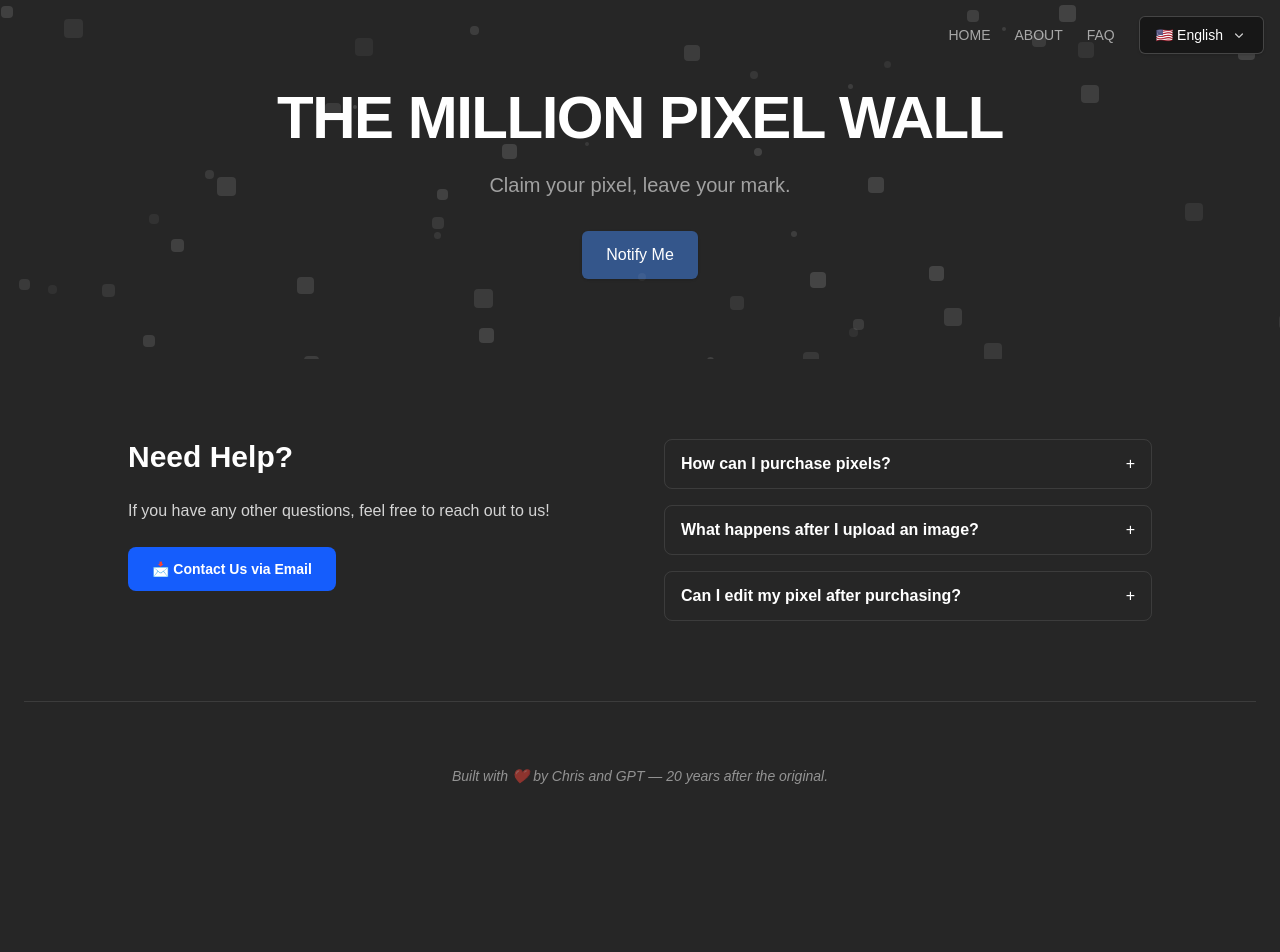
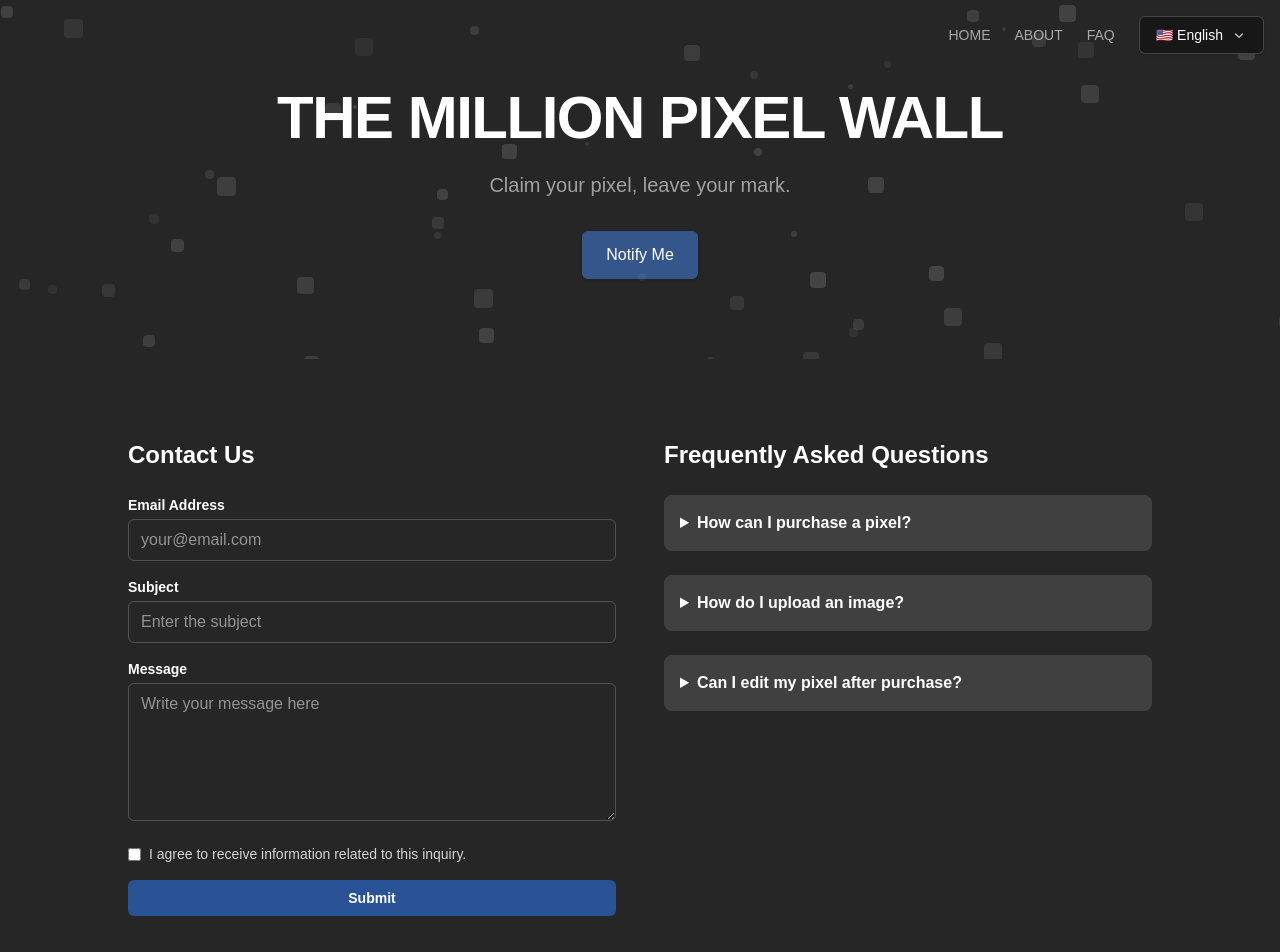
Before and after one commit to lunalism/the-million-pixel-wall, a Next.js app: page /faq in a window 1280 px wide. Shown: the top 952 px of the page. Built offline with nearby package versions, Linux system fonts and the light colour scheme.

Commit message:
✨ Feat(faq): Implement Contact Us form and FAQ accordion with English content

```diff
--- a/app/faq/page.tsx
+++ b/app/faq/page.tsx
@@ -1,28 +1,18 @@
 'use client'
 
+import { useState } from 'react'
 import HeroSection from '@/components/HeroSection'
-import { useState } from 'react'
-import { fetchFaq } from '@/lib/fetchFaq'
 
-export default function FaqPage() {
-  // 아코디언 열림/닫힘 상태 관리
-  const [openIndex, setOpenIndex] = useState<number | null>(null)
+export default function FAQPage() {
+  const [email, setEmail] = useState('')
+  const [subject, setSubject] = useState('')
+  const [message, setMessage] = useState('')
+  const [consent, setConsent] = useState(false)
 
-  // 더미 FAQ (나중에 fetchFaq로 불러오기 가능)
-  const faqs = [
-    {
-      question: 'How can I purchase pixels?',
-      answer: 'Simply click on an empty pixel on the canvas, fill out your details, and complete your purchase!'
-    },
-    {
-      question: 'What happens after I upload an image?',
-      answer: 'Your uploaded image will be displayed on the pixel board, resized automatically to fit your purchased space.'
-    },
-    {
-      question: 'Can I edit my pixel after purchasing?',
-      answer: 'Currently, edits are not supported after purchase. Please double-check your image and information before completing the purchase.'
-    }
-  ]
+  const handleSubmit = () => {
+    if (!consent || !email || !subject || !message) return
+    alert('Your inquiry has been successfully submitted!')
+  }
 
   return (
     <>
@@ -30,43 +20,106 @@ export default function FaqPage() {
       <div className="bg-neutral-800 text-white min-h-screen px-6 py-20">
         <div className="max-w-5xl mx-auto grid grid-cols-1 md:grid-cols-2 gap-12">
 
-          {/* 🔹 왼쪽: 문의 영역 */}
-          <div className="space-y-6">
-            <h2 className="text-3xl font-bold text-white mb-6">Need Help?</h2>
-            <p className="text-white/80 text-base">
-              If you have any other questions, feel free to reach out to us!
-            </p>
-            <a
-              href="mailto:your@email.com"
-              className="inline-block bg-blue-600 hover:bg-blue-700 text-white text-sm font-semibold px-6 py-3 rounded-lg transition"
+          {/* 🔹 Left: Inquiry Form */}
+          <div className="space-y-4">
+            <h2 className="text-2xl font-bold mb-6">Contact Us</h2>
+
+            {/* Email Input */}
+            <div>
+              <label className="block text-sm font-semibold mb-1">Email Address</label>
+              <input
+                type="email"
+                className="w-full px-3 py-2 rounded-md border border-white/20 bg-transparent text-white placeholder-white/50"
+                placeholder="your@email.com"
+                value={email}
+                onChange={(e) => setEmail(e.target.value)}
+              />
+            </div>
+
+            {/* Subject Input */}
+            <div>
+              <label className="block text-sm font-semibold mb-1">Subject</label>
+              <input
+                type="text"
+                className="w-full px-3 py-2 rounded-md border border-white/20 bg-transparent text-white placeholder-white/50"
+                placeholder="Enter the subject"
+                value={subject}
+                onChange={(e) => setSubject(e.target.value)}
+              />
+            </div>
+
+            {/* Message Input */}
+            <div>
+              <label className="block text-sm font-semibold mb-1">Message</label>
+              <textarea
+                rows={5}
+                className="w-full px-3 py-2 rounded-md border border-white/20 bg-transparent text-white placeholder-white/50"
+                placeholder="Write your message here"
+                value={message}
+                onChange={(e) => setMessage(e.target.value)}
+              />
+            </div>
+
+            {/* Consent Checkbox */}
+            <div className="flex items-center gap-2">
+              <input
+                type="checkbox"
+                id="consent"
+                checked={consent}
+                onChange={(e) => setConsent(e.target.checked)}
+                className="accent-blue-500"
+              />
+              <label htmlFor="consent" className="text-sm text-white/80">
+                I agree to receive information related to this inquiry.
+              </label>
+            </div>
+
+            {/* Submit Button */}
+            <button
+              onClick={handleSubmit}
+              disabled={!consent || !email || !subject || !message}
+              className={`w-full py-2 rounded-md text-sm font-semibold transition ${
+                !consent || !email || !subject || !message
+                  ? 'bg-blue-500/50 cursor-not-allowed'
+                  : 'bg-blue-500 hover:bg-blue-600'
+              }`}
             >
-              📩 Contact Us via Email
-            </a>
+              Submit
+            </button>
           </div>
 
-          {/* 🔹 오른쪽: FAQ 아코디언 */}
-          <div className="space-y-4">
-            {faqs.map((faq, index) => (
-              <div key={index} className="border border-white/10 rounded-lg">
-                <button
-                  onClick={() => setOpenIndex(openIndex === index ? null : index)}
-                  className="w-full flex justify-between items-center px-4 py-3 text-left"
-                >
-                  <span className="font-semibold">{faq.question}</span>
-                  <span>{openIndex === index ? '−' : '+'}</span>
-                </button>
-                {openIndex === index && (
-                  <div className="px-4 py-3 text-sm text-white/80 border-t border-white/10">
-                    {faq.answer}
-                  </div>
-                )}
-              </div>
-            ))}
+          {/* 🔹 Right: FAQ Accordion */}
+          <div className="space-y-6">
+            <h2 className="text-2xl font-bold mb-6">Frequently Asked Questions</h2>
+
+            {/* Question 1 */}
+            <details className="bg-neutral-700 rounded-lg p-4">
+              <summary className="font-semibold cursor-pointer">How can I purchase a pixel?</summary>
+              <p className="mt-2 text-sm text-white/80">
+                Simply click on the pixel you want, fill out the purchase form, and complete the payment to claim your space.
+              </p>
+            </details>
+
+            {/* Question 2 */}
+            <details className="bg-neutral-700 rounded-lg p-4">
+              <summary className="font-semibold cursor-pointer">How do I upload an image?</summary>
+              <p className="mt-2 text-sm text-white/80">
+                You can either enter an image URL or upload a file directly when filling out the purchase form.
+              </p>
+            </details>
+
+            {/* Question 3 */}
+            <details className="bg-neutral-700 rounded-lg p-4">
+              <summary className="font-semibold cursor-pointer">Can I edit my pixel after purchase?</summary>
+              <p className="mt-2 text-sm text-white/80">
+                Currently, pixel information cannot be edited after purchase. Update features may be added in the future.
+              </p>
+            </details>
           </div>
 
         </div>
 
-        {/* 🔹 하단 크레딧 */}
+        {/* 🔹 Footer */}
         <footer className="text-sm text-white/50 italic text-center pt-16 border-t border-white/10 mt-20">
           Built with ❤️ by Chris and GPT — 20 years after the original.
         </footer>
```
